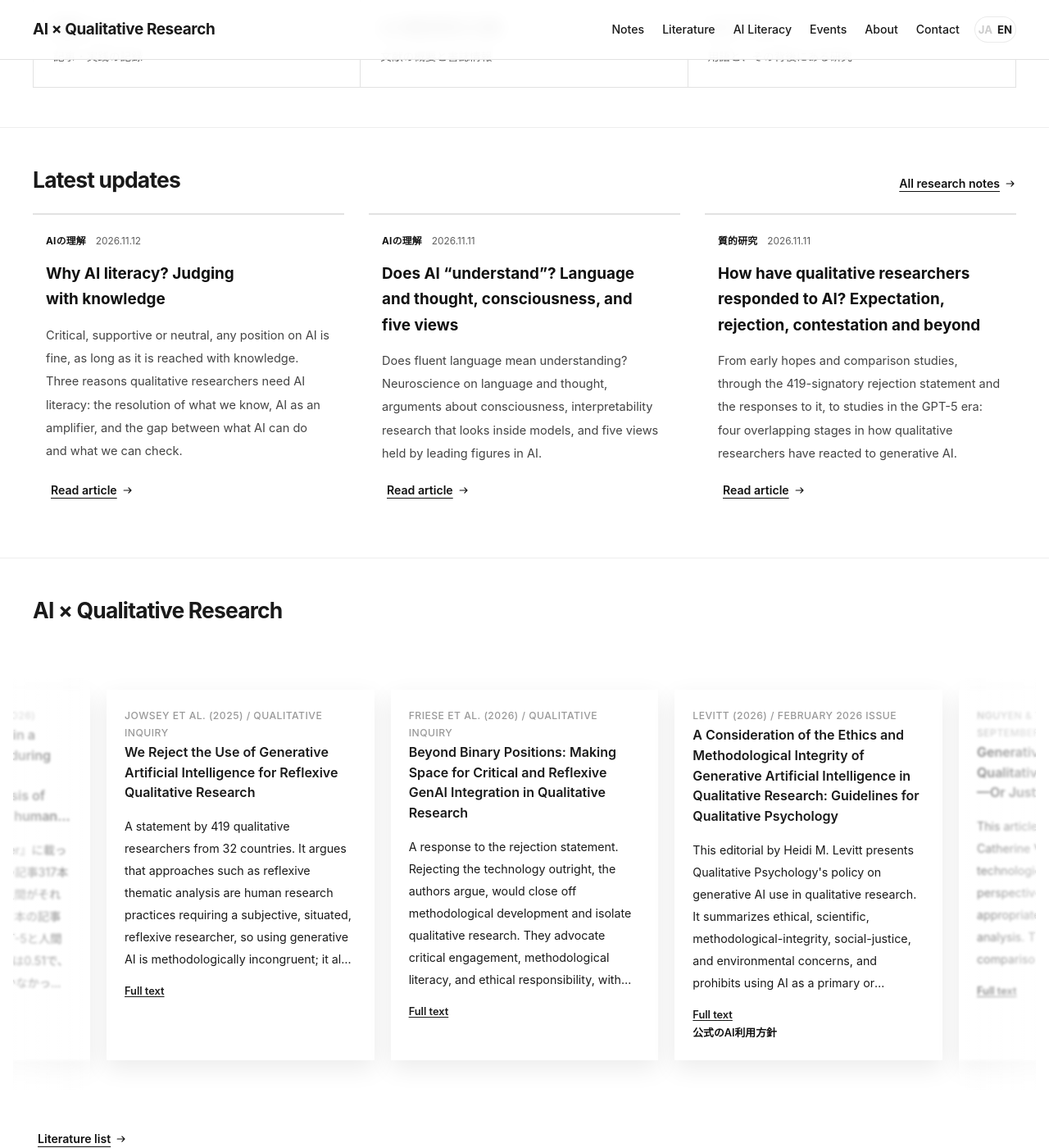
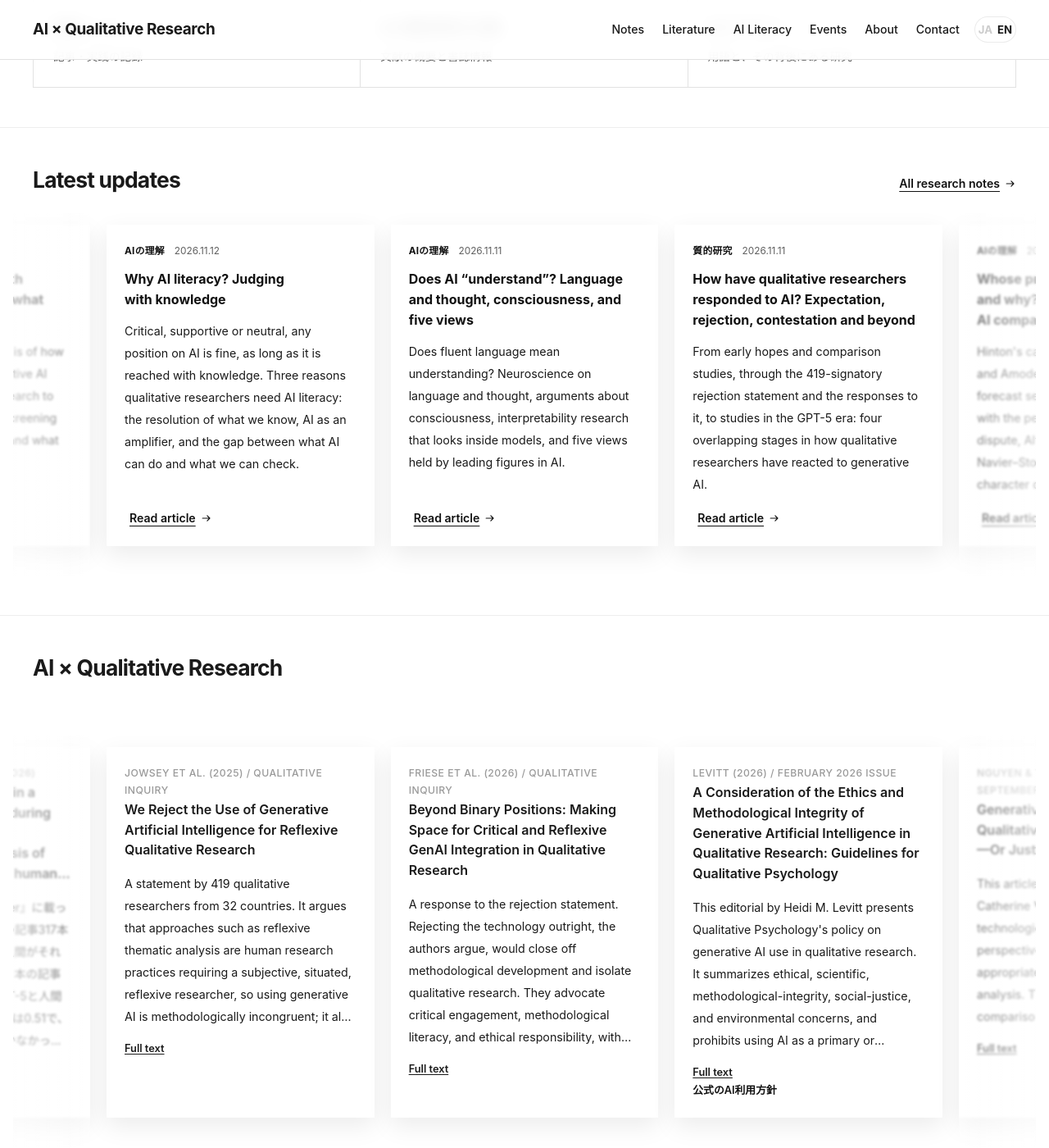
Before and after one commit to xuehaisheng/ai-qualitative-research, a Jekyll site: the page built from index.html, in a window 1280 px wide and 1400 px high, scrolled down 697 px. Shown: the whole window at 82% size. Built offline with Jekyll 4.4.1, drawn with Linux system fonts in a browser that asks for light colours.

Commit message:
最近の更新も、循環するカード列にする
Latest notes now use the same looping shelf as the papers and literacy rows: all notes, newest first, full cards plus blurred side slices, edge hover and swipe. note-card.html accepts an optional class; other pages are unchanged.

Co-Authored-By: Claude Opus 5.5 <noreply@anthropic.com>
Claude-Session: https://claude.ai/code/session_01Lmg6w9NJRA6yGBV9Eynzga

```diff
--- a/_includes/note-card.html
+++ b/_includes/note-card.html
@@ -1,7 +1,7 @@
 {%- assign note = include.note -%}
 {%- assign note_title_en = note.title_en | default: note.title -%}
 {%- assign note_summary_en = note.summary_en | default: note.summary_ja -%}
-<article class="reader-note" data-note data-topic="{{ note.topic | escape }}" data-search="{{ note.title | downcase | escape }} {{ note.summary_ja | downcase | escape }}" data-date="{{ note.date | date: '%Y%m%d' }}{{ note.updated | default: note.date | date: '%Y%m%d' }}" data-order="{{ note.order }}">
+<article class="reader-note{% if include.class %} {{ include.class }}{% endif %}" data-note data-topic="{{ note.topic | escape }}" data-search="{{ note.title | downcase | escape }} {{ note.summary_ja | downcase | escape }}" data-date="{{ note.date | date: '%Y%m%d' }}{{ note.updated | default: note.date | date: '%Y%m%d' }}" data-order="{{ note.order }}">
   <div class="reader-meta"><span>{{ note.topic }}</span><time datetime="{{ note.date | date_to_xmlschema }}">{{ note.date | date: '%Y.%m.%d' }}</time></div>
   <h3><a href="{{ note.url | relative_url }}" data-bilingual data-ja="{{ note.title | escape }}" data-en="{{ note_title_en | escape }}">{{ note.title }}</a></h3>
   <p data-bilingual data-ja="{{ note.summary_ja | escape }}" data-en="{{ note_summary_en | escape }}">{{ note.summary_ja }}</p>
--- a/index.html
+++ b/index.html
@@ -46,11 +46,11 @@ This site aims to become more than an announcement page: a place where qualitati
 
 <section class="page-section" id="notes"><div class="container">
   <div class="section-heading with-action"><h2 data-bilingual data-ja="最近の更新" data-en="Latest updates">最近の更新</h2><a class="reader-link arrow-link" href="{{ '/articles/' | relative_url }}"><span data-bilingual data-ja="研究ノート一覧" data-en="All research notes">研究ノート一覧</span>{% include arrow.html %}</a></div>
-  <div class="reader-note-grid">
+  <div class="card-shelf" data-card-shelf role="region" aria-label="研究ノート"><div class="shelf-viewport" id="notes-cards" tabindex="0"><div class="shelf-track">
   {% capture recent_order %}{% for item in site.posts %}{{ item.date | date: '%Y%m%d%H%M%S' }}{{ item.updated | default: item.date | date: '%Y%m%d%H%M%S' }}~{{ item.url }}|{% endfor %}{% endcapture %}
   {% assign recent_order = recent_order | split: '|' | sort | reverse %}
-  {% for entry in recent_order limit:3 %}{% assign note_url = entry | split: '~' | last %}{% assign note = site.posts | where: 'url', note_url | first %}{% include note-card.html note=note %}{% endfor %}
-  </div>
+  {% for entry in recent_order %}{% assign note_url = entry | split: '~' | last %}{% assign note = site.posts | where: 'url', note_url | first %}{% include note-card.html note=note class="card" %}{% endfor %}
+  </div></div></div>
 </div></section>
 
 <section class="page-section">
@@ -247,6 +247,8 @@ This site aims to become more than an announcement page: a place where qualitati
 .home-page .shelf-track > .card { flex: 0 0 var(--card-w, calc((100% - 68px) / 4.4)); min-width: 0; margin: 0 var(--gap, 20px) 0 0; padding: 22px !important; border: 0 !important; background: #fff !important; border-radius: 0 !important; box-shadow: var(--reader-shadow) !important; outline-color: #111; transition: box-shadow .2s; }
 .home-page .shelf-track > .card:hover, .home-page .shelf-track > .card:focus-within { box-shadow: var(--reader-shadow-strong) !important; }
 .home-page .shelf-track > .card::before, .home-page .shelf-track > .card::after { content: none !important; display: none !important; }
+.home-page .shelf-track > .reader-note h3 { margin: 12px 0 !important; font-size: 1.05rem !important; }
+.home-page .shelf-track > .reader-note p { margin-bottom: 16px; }
 .home-page .shelf-track > .card h3 { display: -webkit-box; -webkit-box-orient: vertical; -webkit-line-clamp: 5; overflow: hidden; font-size: 1rem !important; line-height: 1.55 !important; }
 .home-page .shelf-track > .card p { display: -webkit-box; -webkit-box-orient: vertical; -webkit-line-clamp: 7; overflow: hidden; font-size: .88rem; line-height: 1.8; }
 .shelf-viewport:focus-visible { outline: 2px solid #111; outline-offset: 3px; }
```
